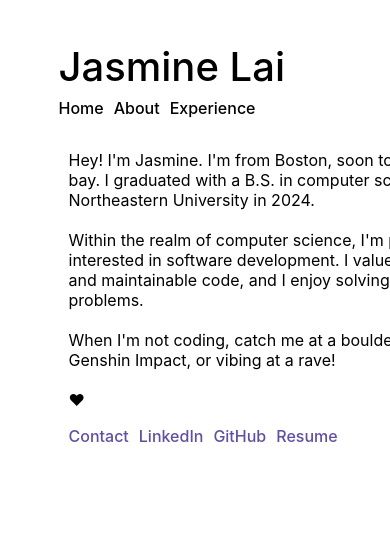
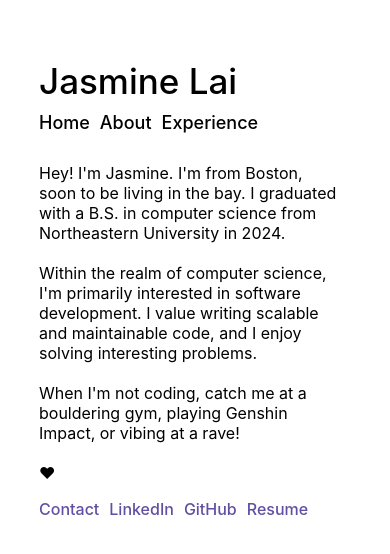
Before and after one commit to jazlai/jazlai.github.io, a React (Create React App) app: page / in a window 390 px wide. Both pictures are taken after a click on the link "About". Shown: the top 554 px of the page. Built offline with nearby package versions, Linux system fonts and the light colour scheme.

Commit message:
cleanup styling

```diff
--- a/src/App.tsx
+++ b/src/App.tsx
@@ -1,16 +1,14 @@
 /** @jsxImportSource @emotion/react */
 import React from 'react';
 
-import { appBackground, appContainer, headerContainer, sectionContainer } from './styles';
+import { appBackground, appContainer, sectionContainer } from './styles';
 import { useSectionContext } from './context/SectionProvider';
 
-import Name from './header/Name';
-import Nav from './header/Nav';
+import Header from './header/Header';
 import Home from './sections/Home';
 import About from './sections/About';
 import Experience from './sections/Experience';
 import Teaching from './sections/Teaching';
-import Blog from './sections/Blog';
 
 const App: React.FC = () => {
   const { activeSection } = useSectionContext();
@@ -32,12 +30,7 @@ const App: React.FC = () => {
   return (
     <div css={appBackground}>
       <div css={appContainer}>
-        <div css={headerContainer}>
-          <Name />
-          <Nav
-            sections={tabs}
-          />
-        </div>
+        <Header sections={tabs} />
         <div css={sectionContainer}>
           {renderSection()}
         </div>
--- /dev/null
+++ b/src/header/Header.tsx
@@ -0,0 +1,18 @@
+/** @jsxImportSource @emotion/react */
+import React from 'react';
+
+import { headerContainer } from './styles';
+
+import Name from './Name';
+import Nav, { NavProps } from './Nav';
+
+const Header: React.FC<NavProps> = ({ sections }) => {
+  return (
+    <div css={headerContainer}>
+      <Name />
+      <Nav sections={sections} />
+    </div>
+  );
+}
+
+export default Header;
--- a/src/header/Nav.tsx
+++ b/src/header/Nav.tsx
@@ -3,11 +3,11 @@ import React from 'react';
 import { navBar, navItem } from './styles';
 import { useSectionContext } from '../context/SectionProvider';
 
-interface Props {
+export interface NavProps {
   sections: string[];
 }
 
-const Nav: React.FC<Props> = ({ sections }) => {
+const Nav: React.FC<NavProps> = ({ sections }) => {
   const { setActiveSection } = useSectionContext();
 
   return (
--- a/src/header/styles.ts
+++ b/src/header/styles.ts
@@ -1,21 +1,32 @@
 import { css } from '@emotion/react';
+
+export const headerContainer = css({
+  display: 'flex',
+  flexDirection: 'row',
+  alignContent: 'flex-start',
+  gap: '24px',
+  marginTop: '20px',
+  marginRight: '0px',
+  //backgroundColor: 'purple',
+
+  "@media (max-width: 700px)": {
+    flexDirection: 'column',
+    gap: '10px',
+  },
+});
 
 export const headerName = css({
   fontSize: '40px',
   fontWeight: '500',
 
   "@media (max-width: 700px)": {
-    fontSize: '40px',
-  },
-
-  "@media (maxWidth: 1000px)": {
-    fontSize: '50px',
+    fontSize: '35px',
   },
 });
 
 export const navBar = css({
   marginTop: 'auto',
-  paddingBottom:  '6px',
+  paddingBottom: '4px',
 });
 
 export const navItem = css({
@@ -25,8 +36,12 @@ export const navItem = css({
   fontWeight: '500',
   textDecoration: 'none',
 
-  "@media (max-width: 600px)": {
-    fontSize: '16px',
+  "@media (max-width: 700px)": {
+    marginLeft: 0,
+  },
+
+  "@media (max-width: 500px)": {
+    fontSize: '18px',
     marginLeft: 0,
   },
 });
--- a/src/sections/About.tsx
+++ b/src/sections/About.tsx
@@ -1,11 +1,11 @@
 /** @jsxImportSource @emotion/react */
 import React from 'react';
 
-import { contact } from './styles';
+import { about, contactLinks } from './styles';
 
 const About: React.FC = () => {
   return (
-    <div>
+    <div css={about} >
       <p>
         Hey! I'm Jasmine. I'm from Boston, soon to be living in the bay. I graduated with a B.S. in computer science
         from Northeastern University in 2024.
@@ -17,17 +17,17 @@ const About: React.FC = () => {
         <br/><br/>
         ❤
       </p>
-      <div>
-        <a href='mailto:lai.jas@northeastern.edu' target='_blank' rel='noopener noreferrer' css={contact}>
+      <div css={contactLinks}>
+        <a href='mailto:lai.jas@northeastern.edu' target='_blank' rel='noopener noreferrer' >
           Contact
         </a>
-        <a href='https://linkedin.com/in/jasminelai03/' target='_blank' rel='noopener noreferrer' css={contact}>
+        <a href='https://linkedin.com/in/jasminelai03/' target='_blank' rel='noopener noreferrer' >
           LinkedIn
         </a>
-        <a href='https://github.com/jazlai' target='_blank' rel='noopener noreferrer' css={contact}>
+        <a href='https://github.com/jazlai' target='_blank' rel='noopener noreferrer' >
           GitHub
         </a>
-        <a href='/JasmineLai_Resume.pdf' target='_blank' rel='noopener noreferrer' css={contact}>
+        <a href='/JasmineLai_Resume.pdf' target='_blank' rel='noopener noreferrer' >
           Resume
         </a>
       </div>
--- a/src/sections/styles.ts
+++ b/src/sections/styles.ts
@@ -1,21 +1,35 @@
 import { css } from '@emotion/react'
+
+const linkProps = {
+  textDecoration: 'none',
+  color: '#614fa1',
+  fontWeight: '450',
+  '&:hover': {
+    color: '#473582',
+  }
+}
 
 export const homepage = css({
   a: {
-    textDecoration: 'none',
-    color: '#614fa1',
-    fontWeight: '450',
-    '&:hover': {
-      color: '#473582',
-    }
+    ...linkProps
   },
 });
 
-export const contact = css({
-  marginRight: '10px',
-  textDecoration: 'none',
-  color: '#614fa1',
-  fontWeight: '450',
+export const about = css({
+  display: 'flex',
+  flexDirection: 'column',
+  paddingLeft: '5px',
+
+  "@media (max-width: 700px)": {
+    paddingLeft: '0px',
+  },
+});
+
+export const contactLinks = css({
+  a: {
+    marginRight: '10px',
+    ...linkProps
+  },
 });
 
 export const experienceList = css({
@@ -24,7 +38,7 @@ export const experienceList = css({
   listStyleType: 'none',
   overflow: 'auto',
 
-  "@media (max-width: 600px)": {
+  "@media (max-width: 700px)": {
     marginLeft: '-40px',
   },
 });
--- a/src/styles.ts
+++ b/src/styles.ts
@@ -11,35 +11,29 @@ export const appBackground = css({
 });
 
 export const appContainer = css({
-  width: '510px',
+  maxWidth: '500px',
+  width: '100%',
   display: 'flex',
   flexDirection: 'column',
-  padding: '20px',
-  paddingTop: '0px',
+  padding: '10px',
   marginTop: '30px',
+  //backgroundColor: 'aqua',
 
-  "@media (max-width: 600px)": {
+  "@media (max-width: 700px)": {
     maxWidth: '70vw',
   },
-});
 
-export const headerContainer = css({
-  display: 'flex',
-  flexDirection: 'row',
-  alignContent: 'flex-start',
-  gap: '2vw',
-  marginTop: '3vw',
-
-  "@media (max-width: 700px)": {
-    flexDirection: 'column',
+  "@media (max-width: 500px)": {
+    maxWidth: '80vw',
   },
 });
 
 export const sectionContainer = css({
-  width: '460px',
+  display: 'flex',
   padding: '10px',
+  //backgroundColor: 'green',
 
-  "@media (max-width: 600px)": {
-    overflow: 'auto',
+  "@media (max-width: 700px)": {
+    paddingLeft: '0px',
   },
 });
```
